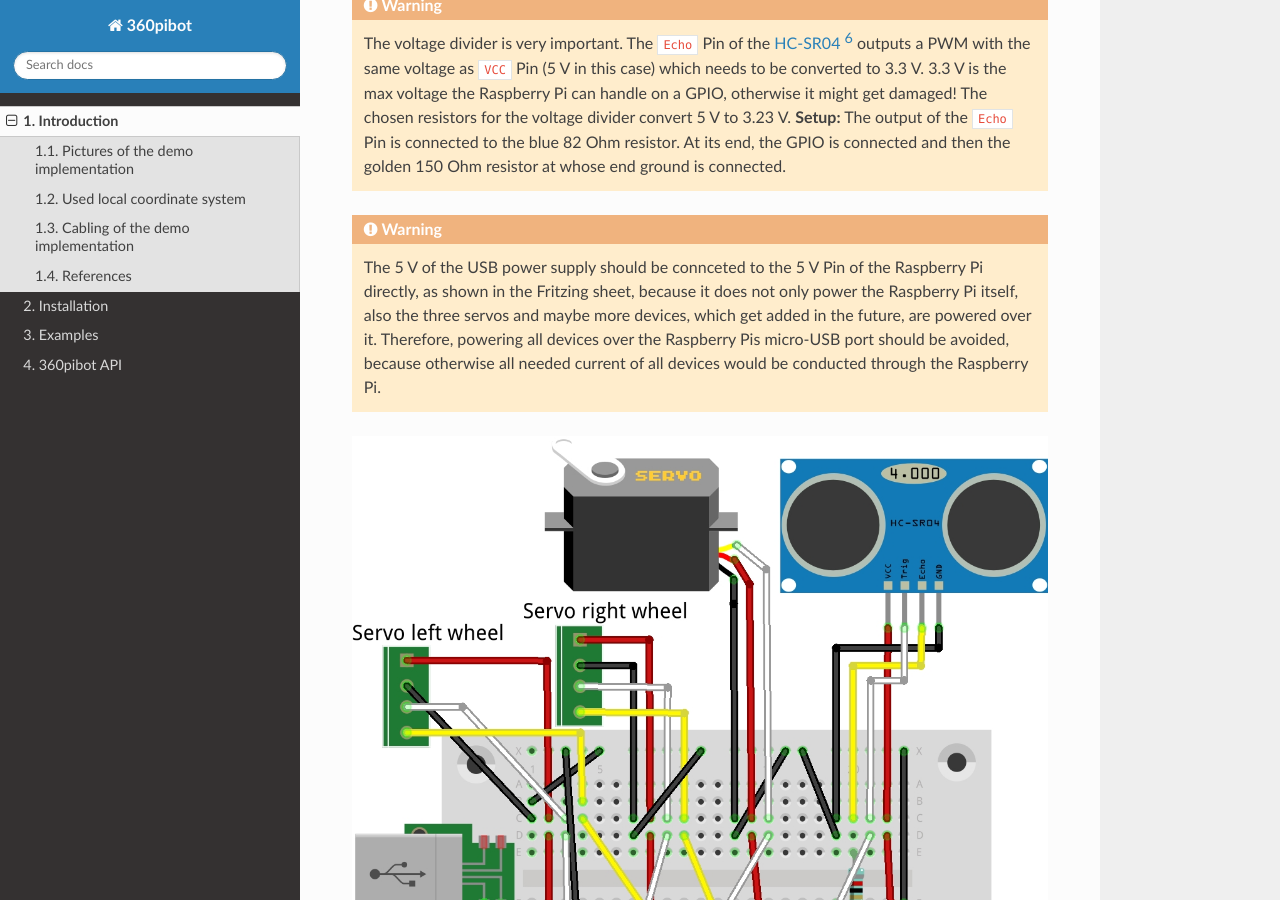
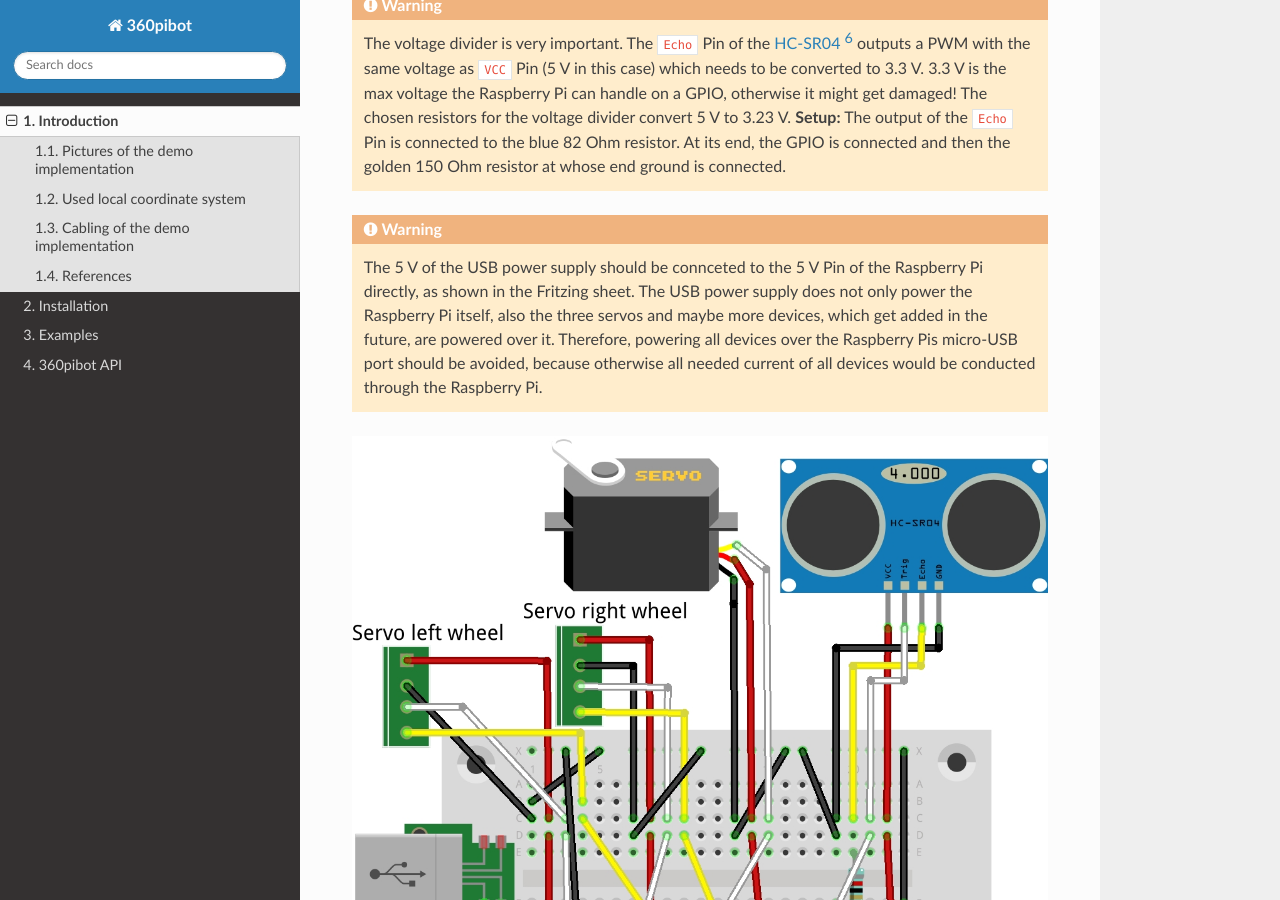
Before and after one commit to choeffer/360pibot, a Sphinx documentation site: the page built from docs/intro.rst, in a window 1280 px wide and 900 px high, scrolled down 4318 px. Built offline with Sphinx 7.4.7 and the Read the Docs theme 2.0.0, drawn with Linux system fonts in a browser that asks for light colours.

Commit message:
typos etc.

```diff
--- a/docs/intro.rst
+++ b/docs/intro.rst
@@ -94,7 +94,7 @@ one with 150 Ohm.
 .. warning::
 
     The 5 V of the USB power supply should be connceted to the 5 V Pin of the Raspberry Pi
-    directly, as shown in the Fritzing sheet, because it does not only power the
+    directly, as shown in the Fritzing sheet. The USB power supply does not only power the
     Raspberry Pi itself, also the three servos and maybe more devices, which get added
     in the future, are powered over it. Therefore, powering all devices over the
     Raspberry Pis micro-USB port should be avoided, because otherwise all needed
```
